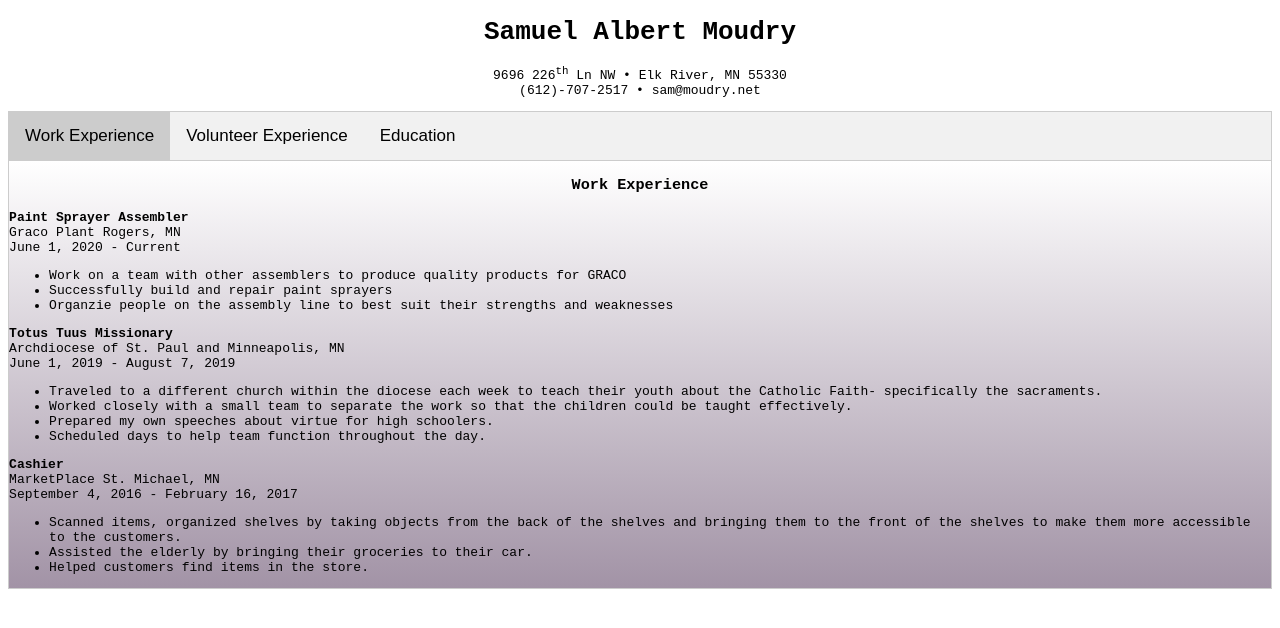
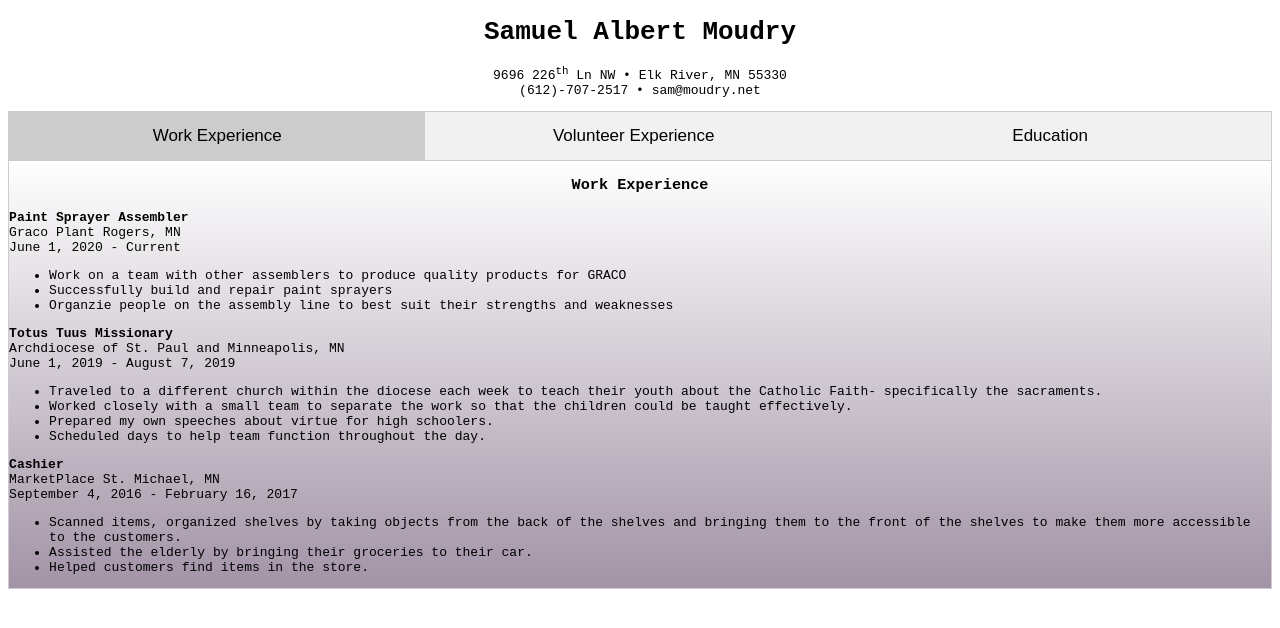
Before and after one commit to SamMoudry/SamMoudry.github.io, a plain HTML site: page index.html in a window 1280 px wide. Drawn offline with Linux system fonts and the light colour scheme.

Commit message:
Update style.css

```diff
--- a/style.css
+++ b/style.css
@@ -35,6 +35,8 @@ body {
   font-size: 17px;
 }
 
+.tablinks {width: 33%;}
+
 .tab button:hover {
   background-color: #ccc
 }
```
